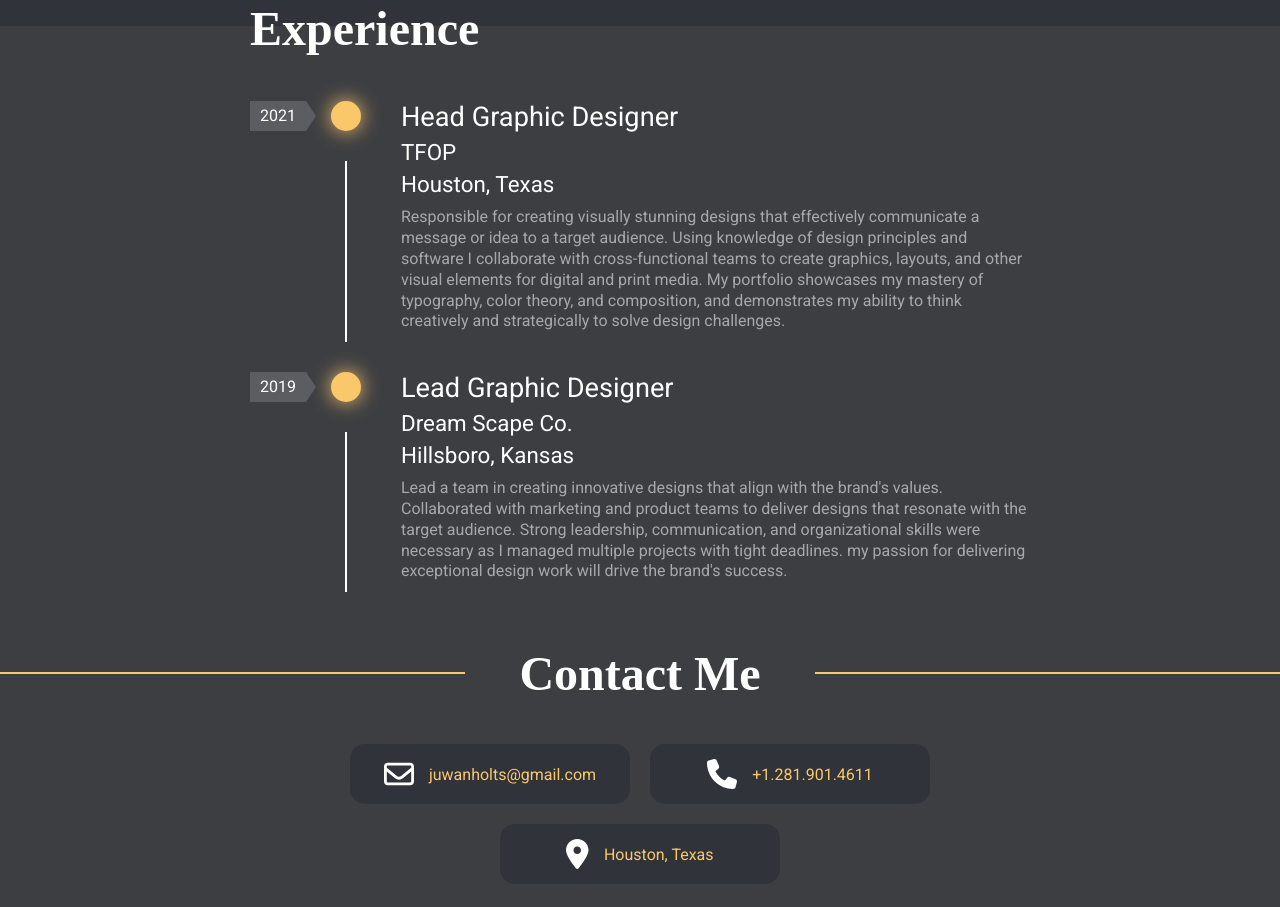
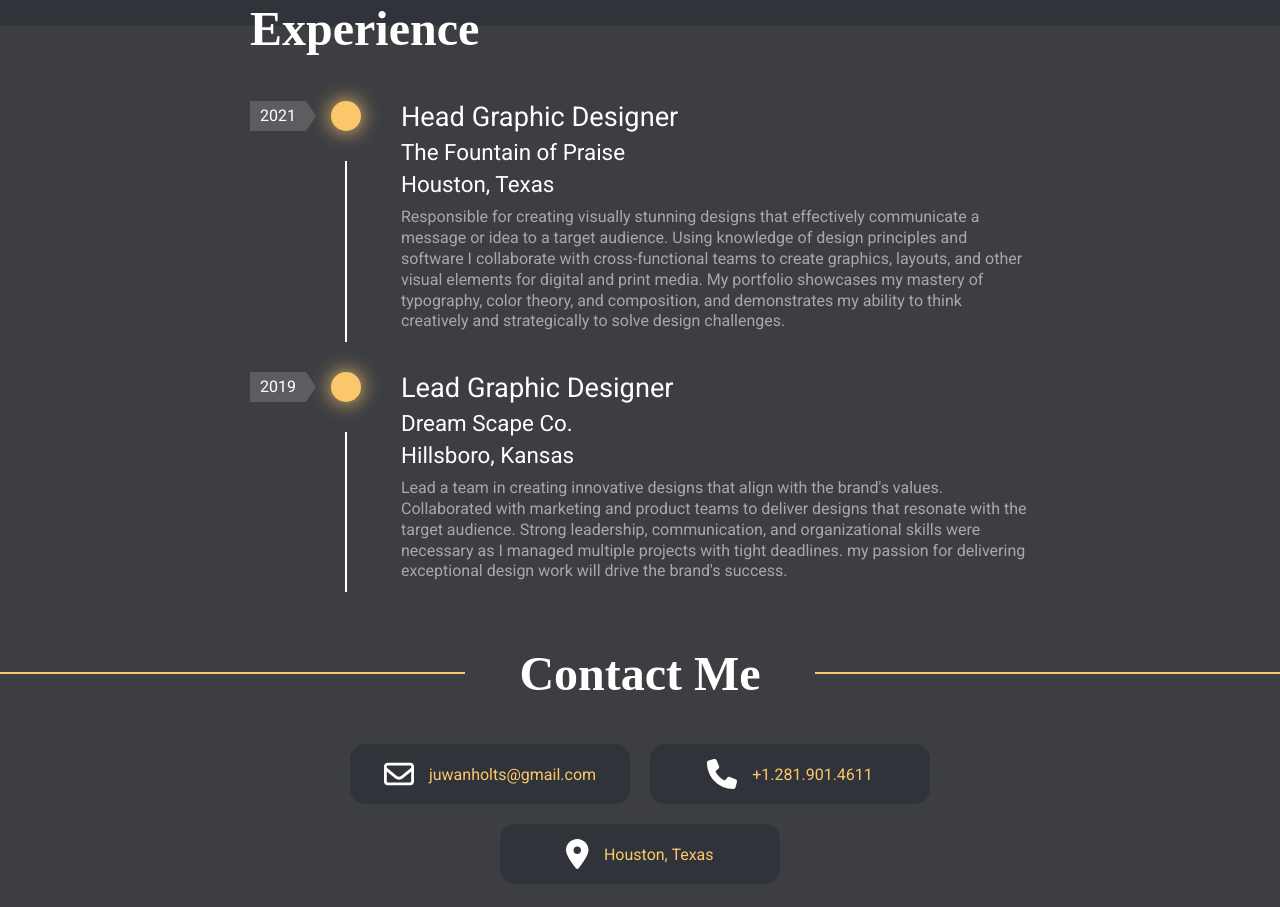
Before and after one commit to MikeMarsha11/Juwan-Holts-Portfolio, a Next.js app: page / in a window 1280 px wide. Shown: the part 2080-2987 px from the top of the page. Built offline with nearby package versions, Linux system fonts and the light colour scheme; a web font is replaced by a local one.

Commit message:
linkedin URL and title Exp.

```diff
--- a/components/Experience.js
+++ b/components/Experience.js
@@ -12,7 +12,7 @@ export default function Experience() {
             </div>
             <div className="texts">
               <h3>Head Graphic Designer</h3>
-              <h4>TFOP</h4>
+              <h4>The Fountain of Praise</h4>
               <h4>Houston, Texas</h4>
               <p>Responsible for creating visually stunning designs that effectively communicate a message or idea to a target audience. Using knowledge of design principles and software I collaborate with cross-functional teams to create graphics, layouts, and other visual elements for digital and print media. My portfolio showcases my mastery of typography, color theory, and composition, and demonstrates my ability to think creatively and strategically to solve design challenges.</p>
             </div>
--- a/components/Footer.js
+++ b/components/Footer.js
@@ -4,7 +4,7 @@ export default function Footer() {
         <div className="social">
           <div className="line"></div>
           <div className="links">
-            <a href="https://www.linkedin.com/" target="_blank">
+            <a href="https://www.linkedin.com/in/juwan-holts-8b637826b" target="_blank">
               <svg xmlns="http://www.w3.org/2000/svg" viewBox="0 0 448 512"><path d="M100.28 448H7.4V148.9h92.88zM53.79 108.1C24.09 108.1 0 83.5 0 53.8a53.79 53.79 0 0 1 107.58 0c0 29.7-24.1 54.3-53.79 54.3zM447.9 448h-92.68V302.4c0-34.7-.7-79.2-48.29-79.2-48.29 0-55.69 37.7-55.69 76.7V448h-92.78V148.9h89.08v40.8h1.3c12.4-23.5 42.69-48.3 87.88-48.3 94 0 111.28 61.9 111.28 142.3V448z"/></svg>
             </a>
             <a href="https://www.instagram.com/dream.scape.co/" target="_blank">
--- a/components/Header.js
+++ b/components/Header.js
@@ -8,7 +8,7 @@ export default function Header() {
                 <a href="#contact">Contact</a>
               </nav>
               <div className="social">
-                <a href="https://www.linkedin.com/" target="_blank">
+                <a href="https://www.linkedin.com/in/juwan-holts-8b637826b" target="_blank">
                 <svg xmlns="http://www.w3.org/2000/svg" viewBox="0 0 448 512"><path d="M100.28 448H7.4V148.9h92.88zM53.79 108.1C24.09 108.1 0 83.5 0 53.8a53.79 53.79 0 0 1 107.58 0c0 29.7-24.1 54.3-53.79 54.3zM447.9 448h-92.68V302.4c0-34.7-.7-79.2-48.29-79.2-48.29 0-55.69 37.7-55.69 76.7V448h-92.78V148.9h89.08v40.8h1.3c12.4-23.5 42.69-48.3 87.88-48.3 94 0 111.28 61.9 111.28 142.3V448z"/></svg>
                 </a>
                 <a href="https://www.instagram.com/dream.scape.co/" target="_blank">
```
